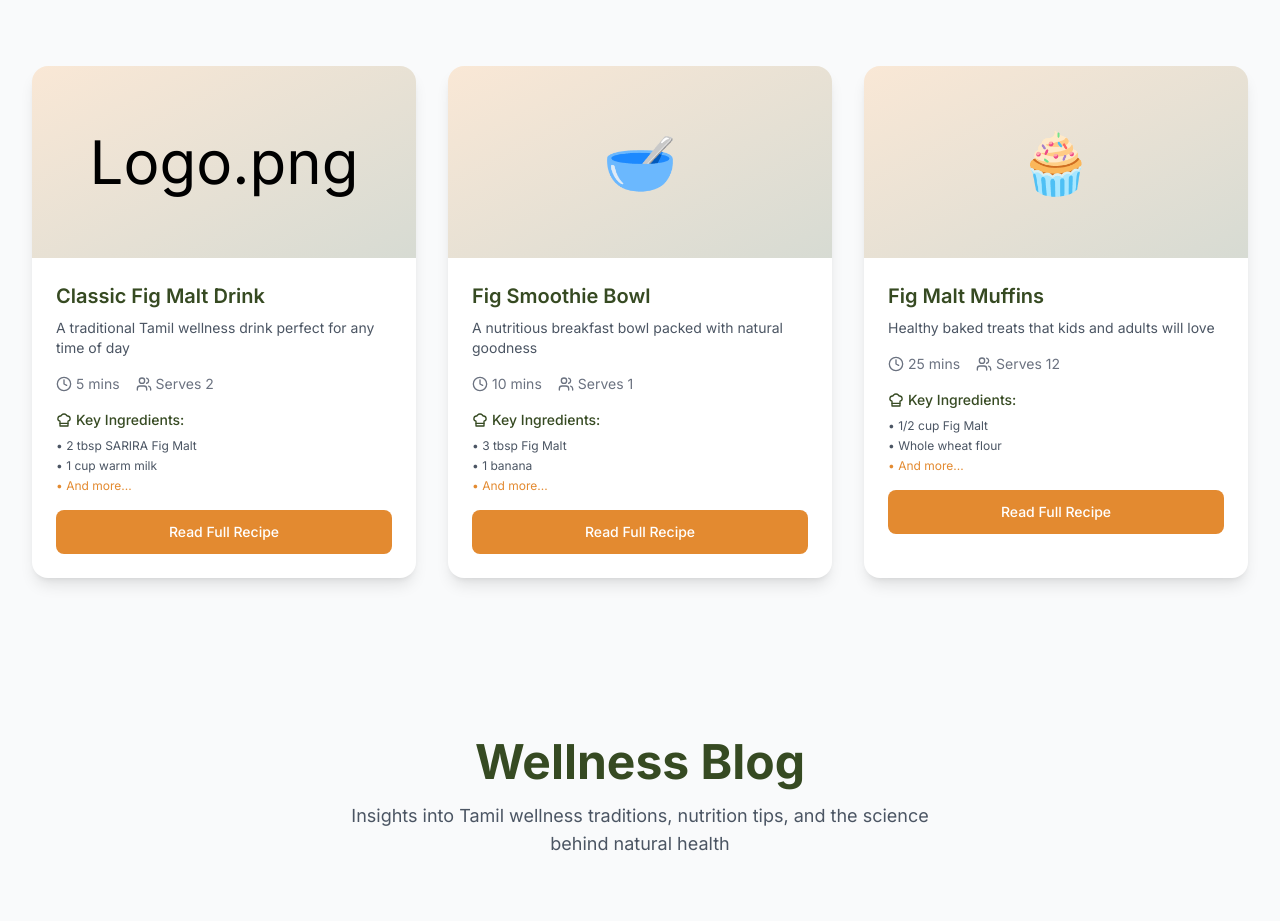
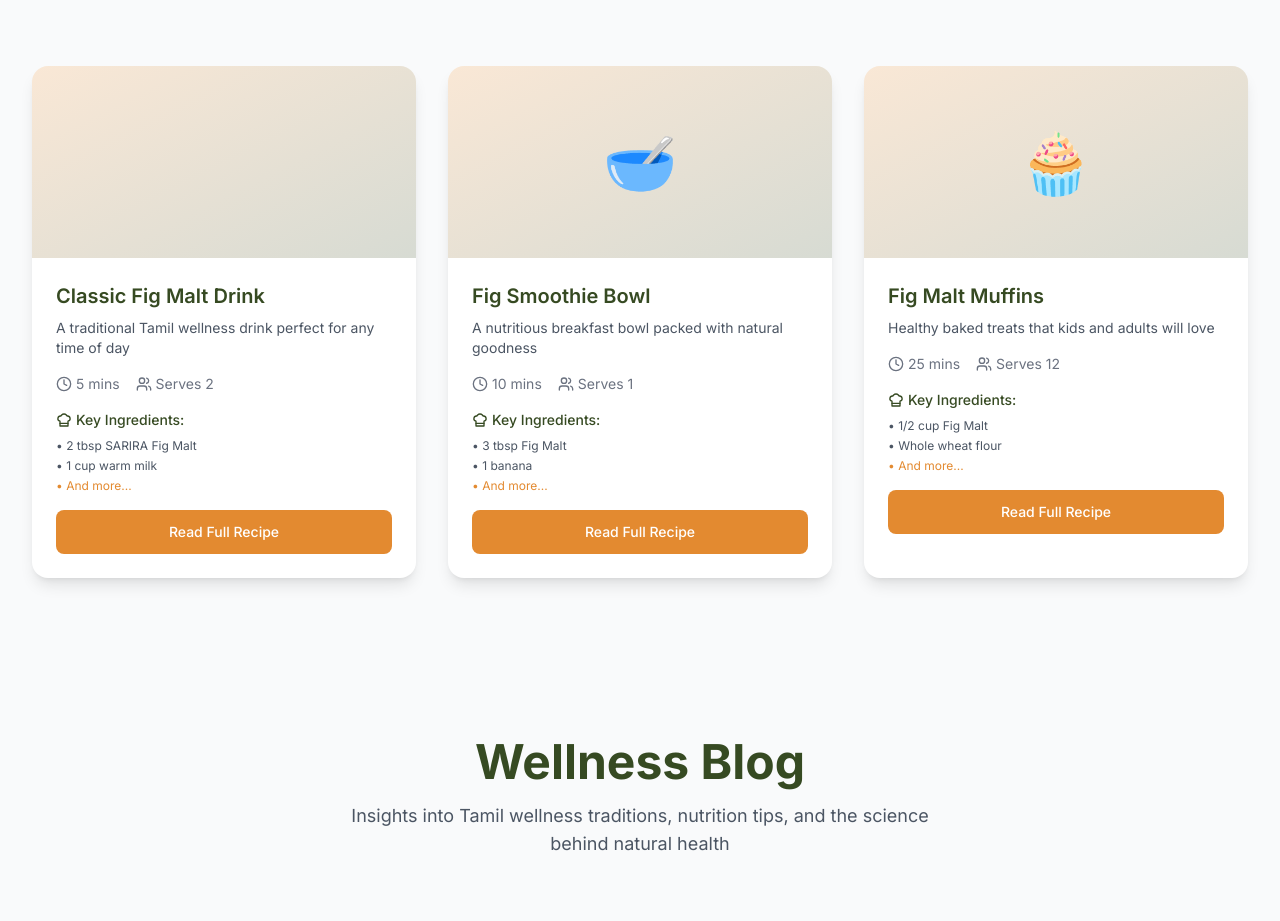
Before and after one commit to rajeshwaranrajesh1104-afk/sarira, a React (Vite) app: page / in a window 1280 px wide. Shown: the part 2446-3367 px from the top of the page. Built offline with nearby package versions, Linux system fonts and the light colour scheme.

Commit message:
Updated Recipes.tsx

```diff
--- a/src/components/Recipes.tsx
+++ b/src/components/Recipes.tsx
@@ -8,7 +8,7 @@ const Recipes = () => {
       description: "A traditional Tamil wellness drink perfect for any time of day",
       time: "5 mins",
       serves: "2",
-      image: "Logo.png",
+      image: "",
       ingredients: ["2 tbsp SARIRA Fig Malt", "1 cup warm milk", "Honey to taste"]
     },
     {
```
